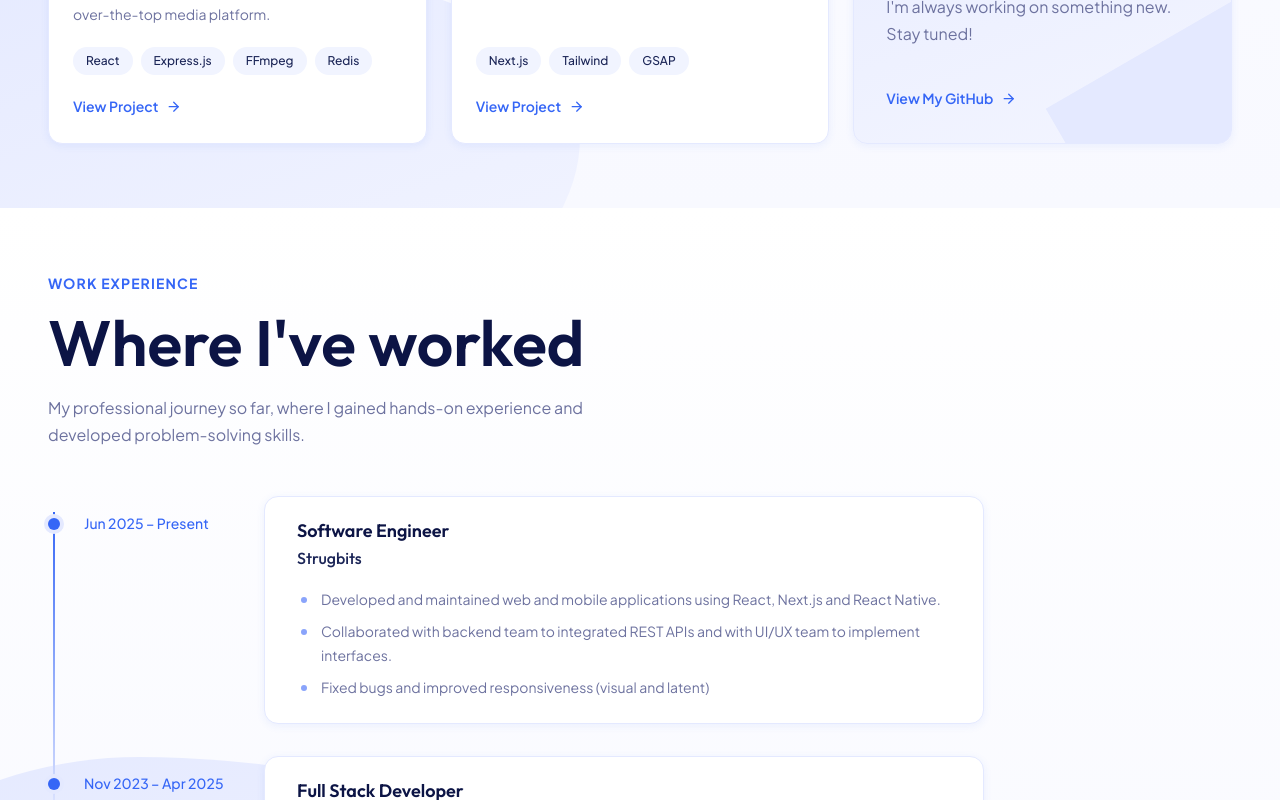
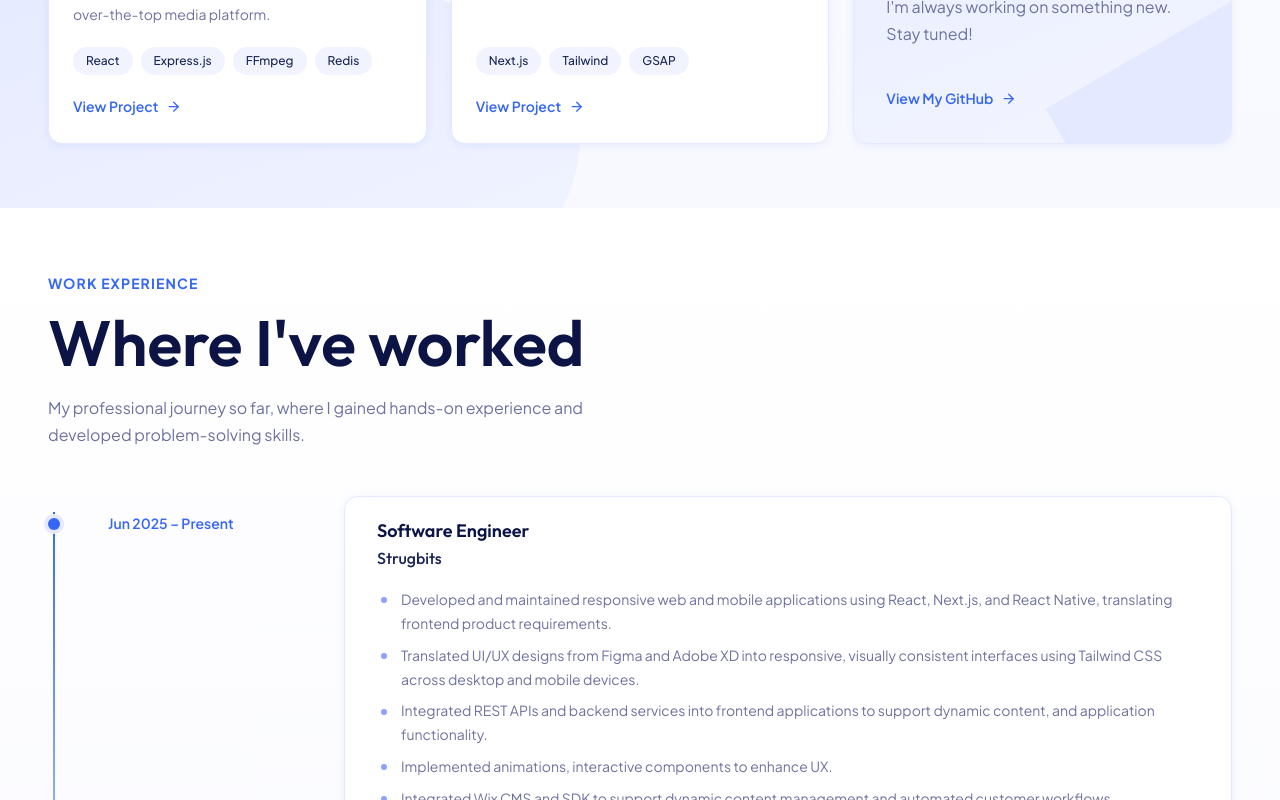
Before and after one commit to als24-code/my-portfolio, a Next.js app: page / in a window 1280 px wide. Shown: the part 2000-2800 px from the top of the page. Built offline with nearby package versions, Linux system fonts and the light colour scheme.

Commit message:
docs(ui): update wording

```diff
--- a/src/app/globals.css
+++ b/src/app/globals.css
@@ -891,7 +891,7 @@ button {
 
 .timeline {
   --timeline-dot: 12px;
-  --timeline-date-width: 200px;
+  --timeline-date-width: 280px;
   position: relative;
   display: flex;
   flex-direction: column;
@@ -923,9 +923,10 @@ button {
 .timeline__meta {
   display: flex;
   align-items: center;
-  gap: var(--space-5);
+  gap: var(--space-7);
   padding-top: var(--space-4);
 }
+
 .timeline__marker {
   position: relative;
   z-index: 1;
@@ -938,13 +939,10 @@ button {
 }
 .timeline__date {
   font-size: var(--fs-sm);
-  font-weight: var(--fw-medium);
+  font-weight: var(--fw-semibold);
   color: var(--color-text-accent);
 }
 
-.timeline__card {
-  max-width: 720px;
-}
 .timeline__role {
   font-size: var(--fs-lg);
   font-weight: var(--fw-semibold);
--- a/src/components/Experiences.jsx
+++ b/src/components/Experiences.jsx
@@ -6,10 +6,17 @@ const EXPERIENCES = [
     date: "Jun 2025 – Present",
     role: "Software Engineer",
     company: "Strugbits",
+    location: "Karachi, Pakistan",
     points: [
-      "Developed and maintained web and mobile applications using React, Next.js and React Native.",
-      "Collaborated with backend team to integrated REST APIs and with UI/UX team to implement interfaces.",
-      "Fixed bugs and improved responsiveness (visual and latent)",
+      // "Developed and maintained web and mobile applications using React, Next.js and React Native.",
+      // "Collaborated with backend team to integrated REST APIs and with UI/UX team to implement interfaces.",
+      // "Fixed bugs and improved responsiveness (visual and latent)",
+      "Developed and maintained responsive web and mobile applications using React, Next.js, and React Native, translating frontend product requirements.",
+      "Translated UI/UX designs from Figma and Adobe XD into responsive, visually consistent interfaces using Tailwind CSS across desktop and mobile devices.",
+      "Integrated REST APIs and backend services into frontend applications to support dynamic content, and application functionality.",
+      "Implemented animations, interactive components to enhance UX.",
+      "Integrated Wix CMS and SDK to support dynamic content management and automated customer workflows.",
+      "Collaborated with UI/UX designers to improve interface usability & accessibility by identifying interaction issues and recommending design adjustments.",
     ],
   },
   {
@@ -18,8 +25,12 @@ const EXPERIENCES = [
     role: "Full Stack Developer",
     company: "Fission Tech",
     points: [
-      "Worked on various full-stack applications and their feature implementation using the MERN stack.",
-      "Created and tested UIs and backend services",
+      "Collaborated within a four-person development team to deliver maintainable frontend, backend, and database solutions.",
+      "Developed and maintained complex web and mobile applications using React.js, React Native and Node.js (Express.js and NestJS).",
+      "Implemented client-side state management using Redux to manage application data and API workflows.",
+      "Translated Figma designs and technical specifications into functional, responsive interfaces across desktop, mobile layouts.",
+      "Worked with NoSQL databases and backend services to support application data storage and end-to-end functionality.",
+      "Participated in feature development, testing, debugging, and performance improvements to ensure application reliability and quality.",
     ],
   },
 ];
@@ -36,8 +47,8 @@ export default function Experience() {
             <span className="section-heading__eyebrow">Work Experience</span>
             <h2 className="section-heading__title">Where I&apos;ve worked</h2>
             <p className="section-heading__text">
-              My professional journey so far, where I gained hands-on
-              experience and developed problem-solving skills.
+              My professional journey so far, where I gained hands-on experience
+              and developed problem-solving skills.
             </p>
           </div>
         </div>
@@ -56,7 +67,9 @@ export default function Experience() {
                 <p className="timeline__company">{company}</p>
                 <ul className="bullet-list">
                   {points.map((point) => (
-                    <li key={point} className="bullet-list__item">{point}</li>
+                    <li key={point} className="bullet-list__item">
+                      {point}
+                    </li>
                   ))}
                 </ul>
               </article>
--- a/src/components/Hero.jsx
+++ b/src/components/Hero.jsx
@@ -88,8 +88,7 @@ export default function Hero() {
             <p className="hero__description">
               With 2.5+ years of experience, I develope intuitive web and mobile
               applications that are fast, reliable, and thoughtfully engineered
-              to solve real-world problems. I&apos;m passionate about creating
-              seamless experiences and always eager to learn and grow.
+              to solve real-world problems.
             </p>
 
             <div className="hero__actions">
```
